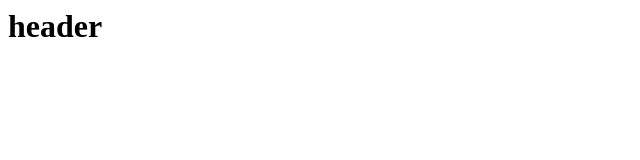
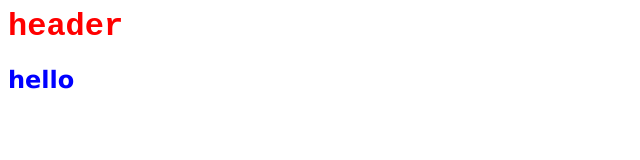
Before and after one commit to mathpalnaman/P1, a plain HTML site: page index.html in a window 1280 px wide. Shown: the whole page, without its empty margins (0-640 px from the left). Drawn offline with Linux system fonts and the light colour scheme.

Commit message:
commit change

```diff
--- a/index.html
+++ b/index.html
@@ -4,8 +4,10 @@
     <meta http-equiv="X-UA-Compatible" content="IE=edge">
     <meta name="viewport" content="width=device-width, initial-scale=1.0">
     <title>Document</title>
+    <link rel="stylesheet" href="style.css">
 </head>
 <body>
     <h1>header</h1>
+    <h2>hello</h2>
 </body>
 </html>
--- a/style.css
+++ b/style.css
@@ -0,0 +1,8 @@
+h1{
+    color: red;
+    font-family: 'Courier New', Courier, monospace;
+}
+h2{
+    color: blue;
+    font-family: 'Lucida Sans', 'Lucida Sans Regular', 'Lucida Grande', 'Lucida Sans Unicode', Geneva, Verdana, sans-serif;
+}
```
